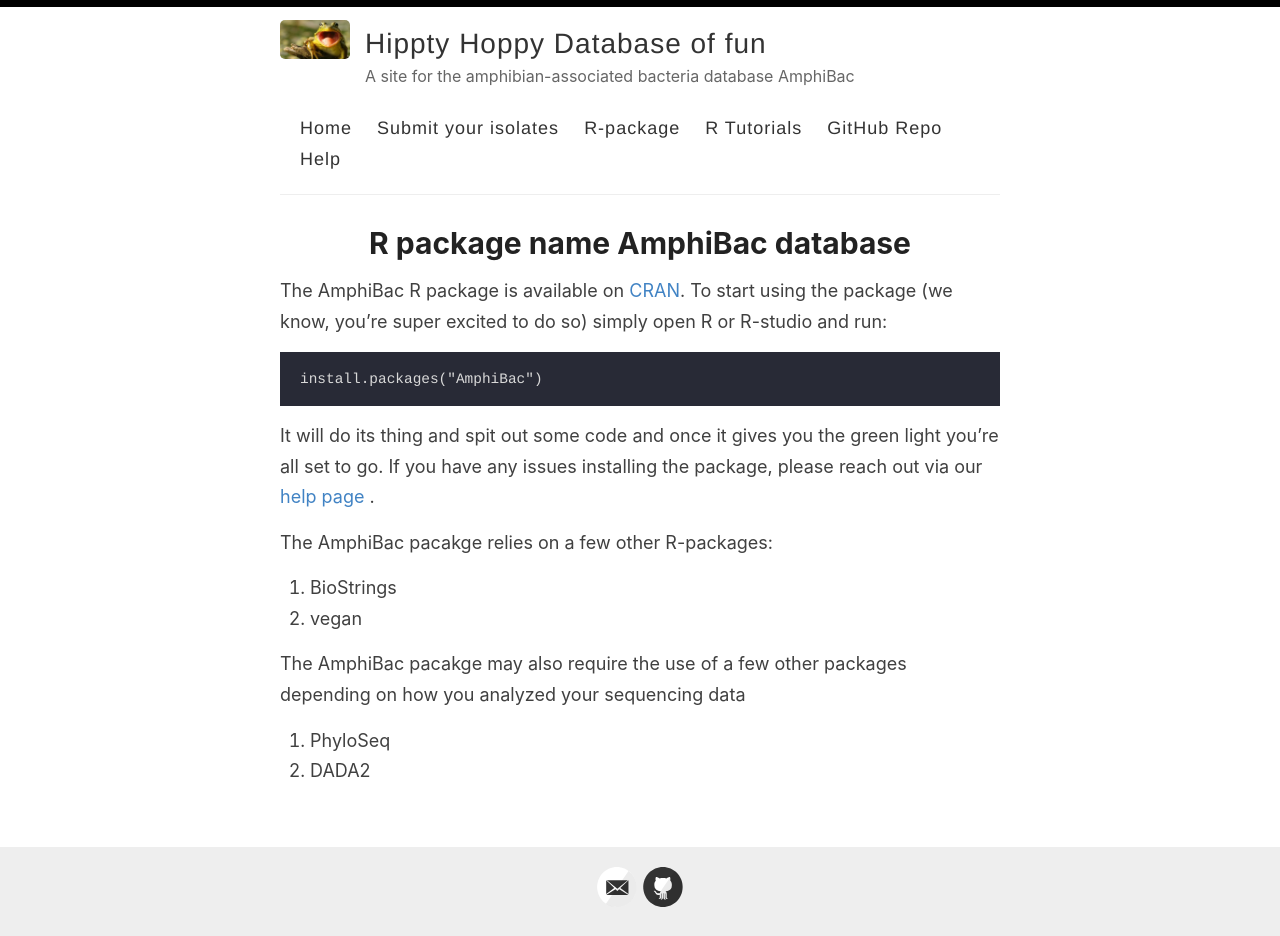
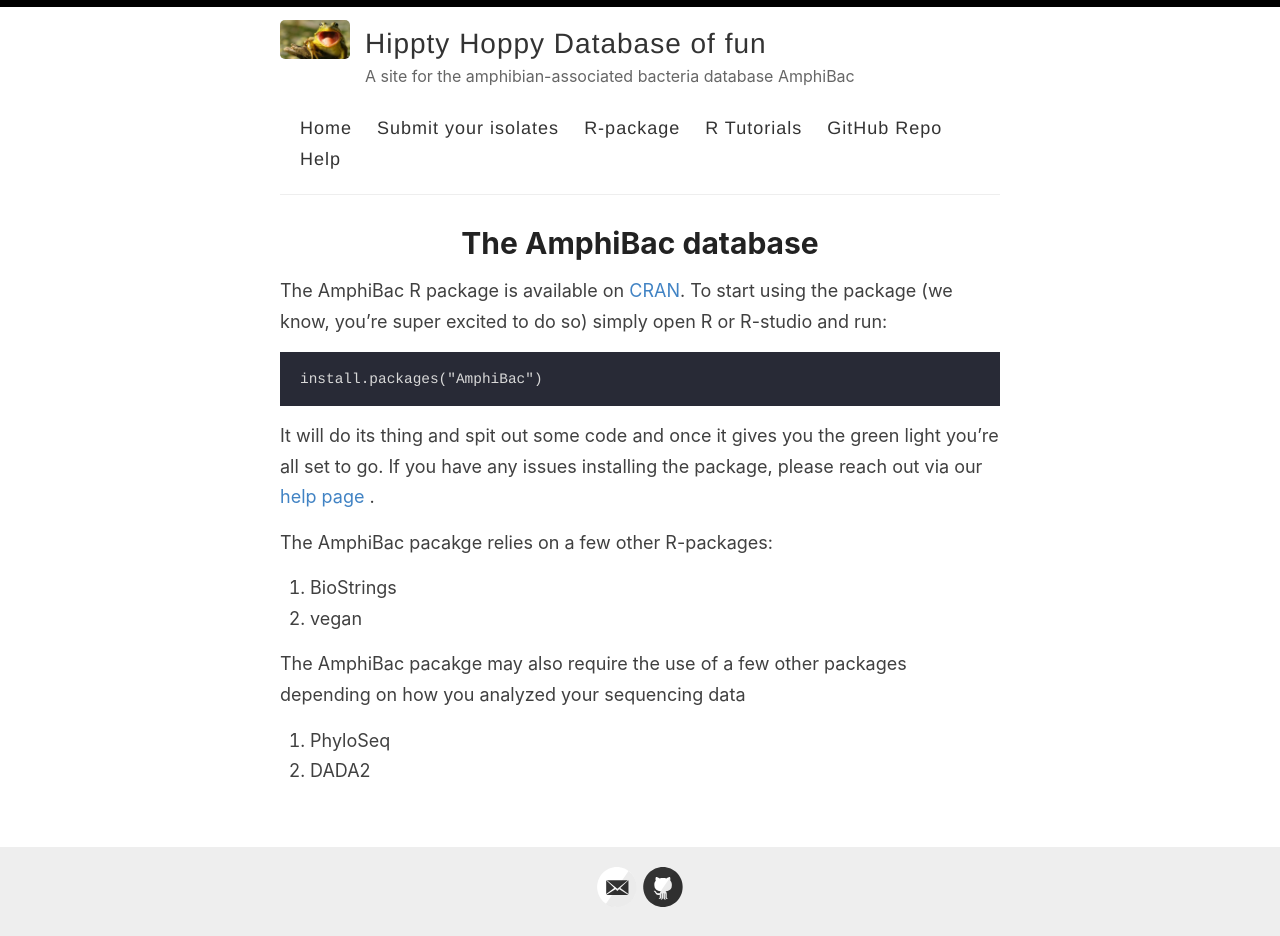
Before and after one commit to pattyjk/pattyjk.github.io, a Jekyll site: the page built from _pages/r-package.md, in a window 1280 px wide. Built offline with Jekyll 4.4.1, drawn with Linux system fonts in a browser that asks for light colours.

Commit message:
Update r-package.md

```diff
--- a/_pages/r-package.md
+++ b/_pages/r-package.md
@@ -1,7 +1,7 @@
 ---
 layout: page
 permalink: /r-package/
-title: R package name AmphiBac database
+title: The AmphiBac database
 ---
 
 The AmphiBac R package is available on <a href="Link to Package"> CRAN</a>. To start using the package (we know, you're super excited to do so) simply open R or R-studio and run:
```
